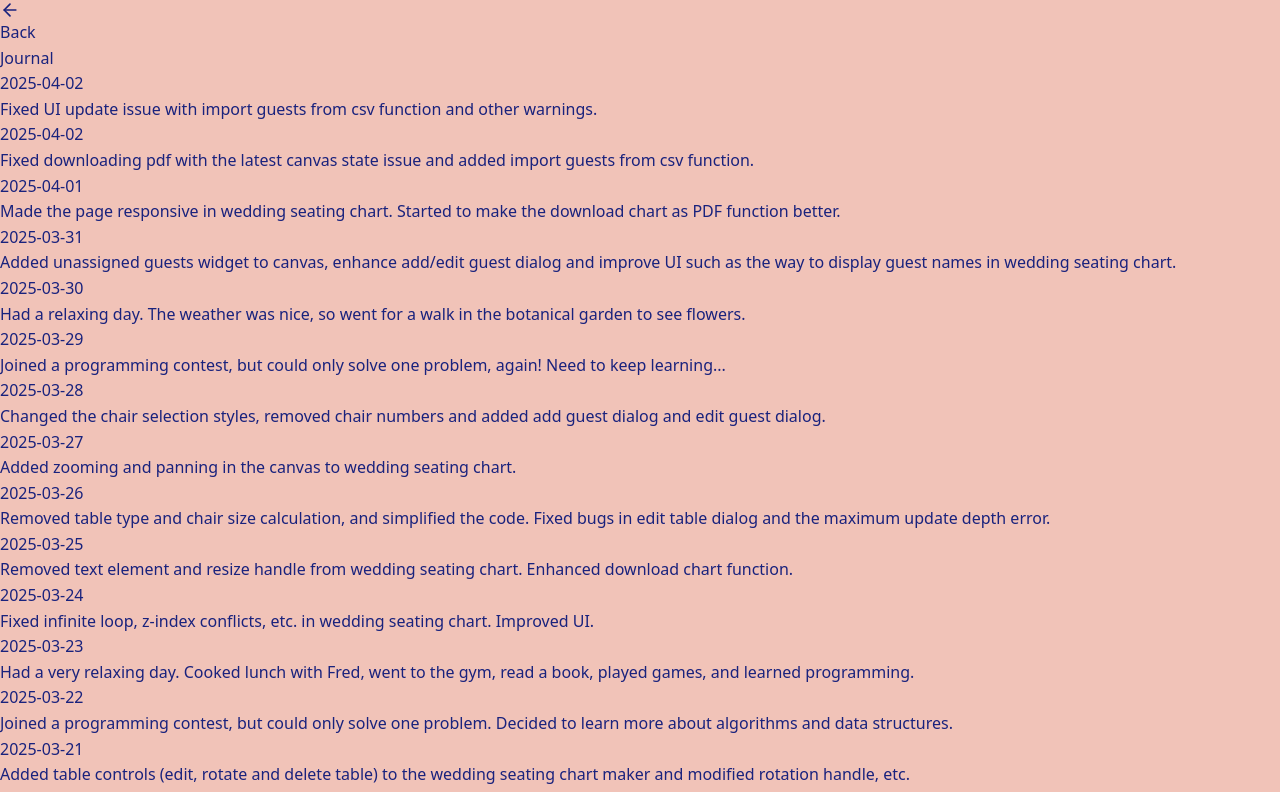
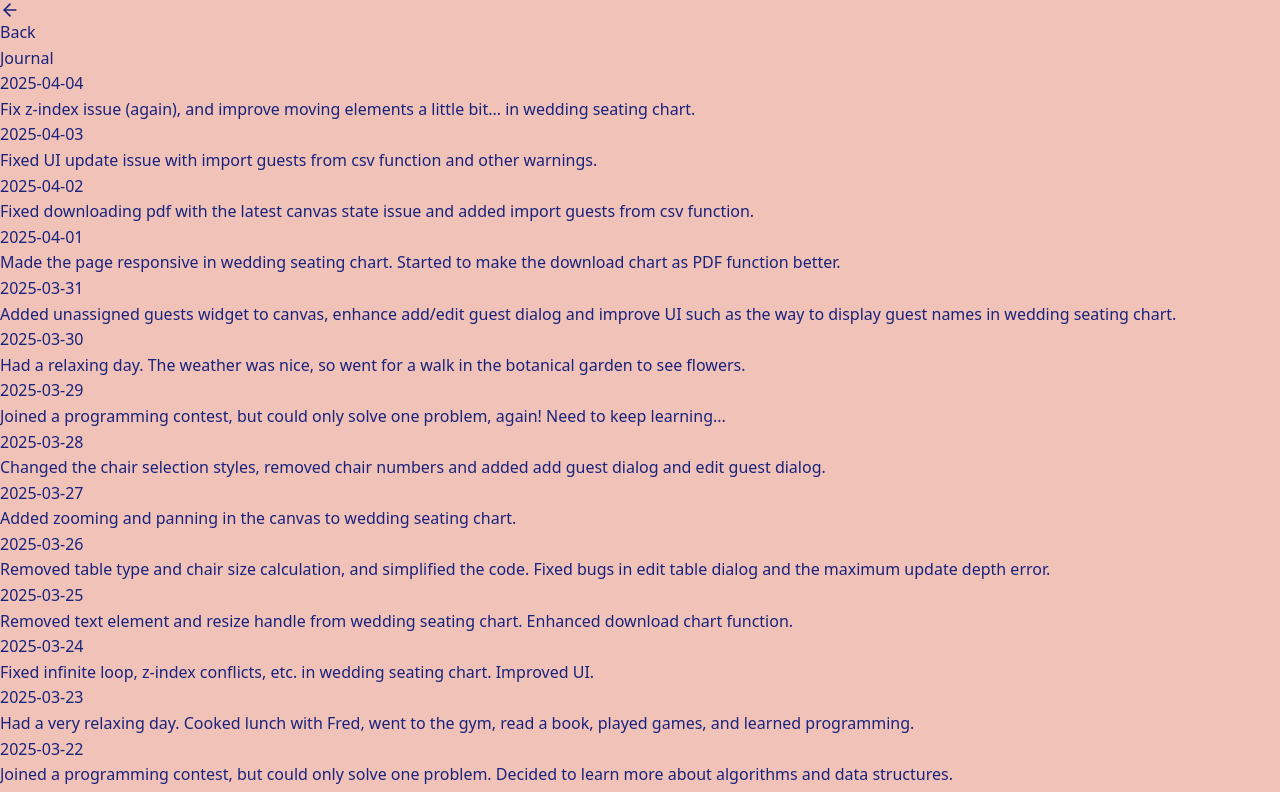
Before and after one commit to minamicode/minamicode.com, a Next.js app: page /journal in a window 1280 px wide. Shown: the top 792 px of the page. Built offline with nearby package versions, Linux system fonts and the light colour scheme.

Commit message:
add a journal entry

```diff
--- a/src/app/_components/JournalEntries.tsx
+++ b/src/app/_components/JournalEntries.tsx
@@ -7,7 +7,11 @@ type JournalEntry = {
 
 const entries: JournalEntry[] = [
   {
-    date: "2025-04-02",
+    date: "2025-04-04",
+    text: "Fix z-index issue (again), and improve moving elements a little bit... in wedding seating chart.",
+  },
+  {
+    date: "2025-04-03",
     text: "Fixed UI update issue with import guests from csv function and other warnings.",
   },
   {
```
